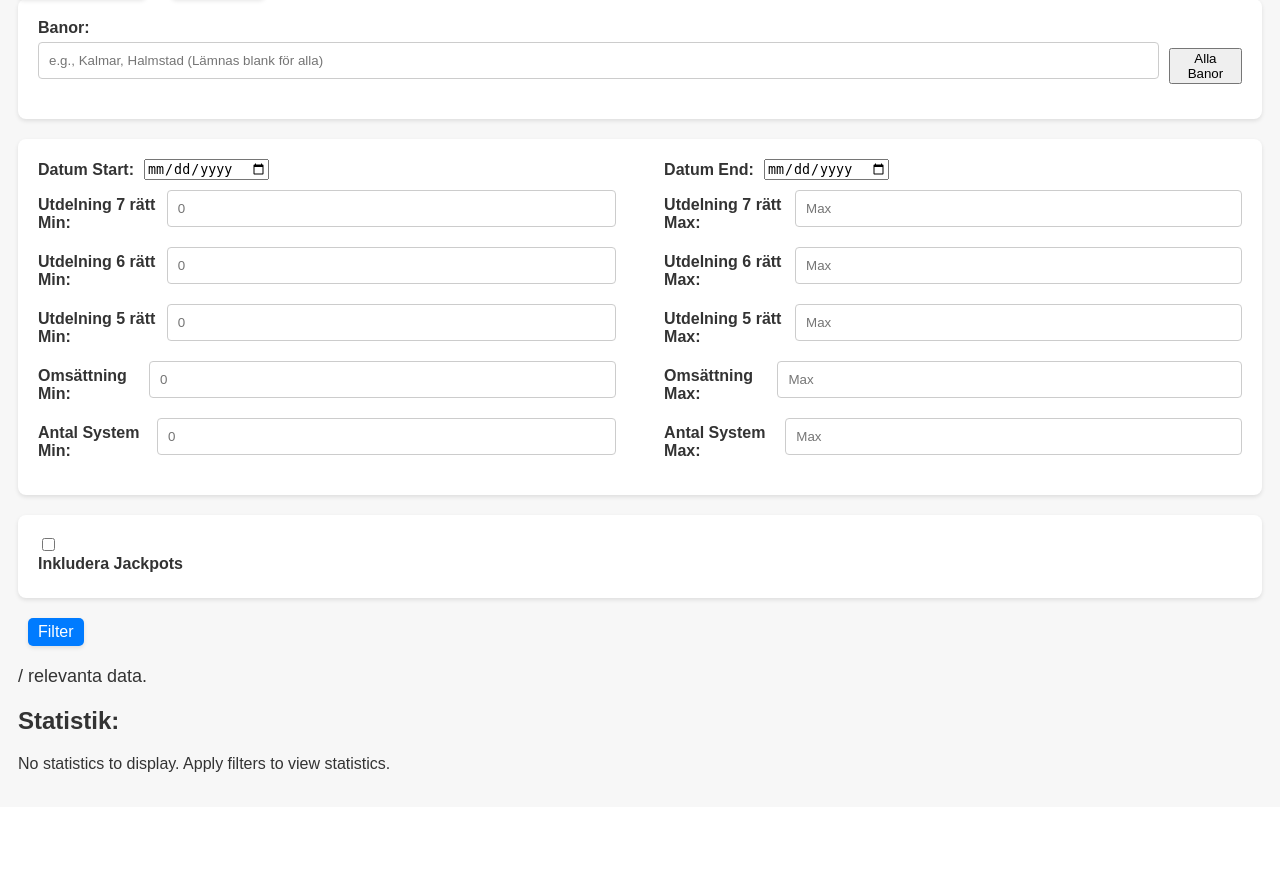
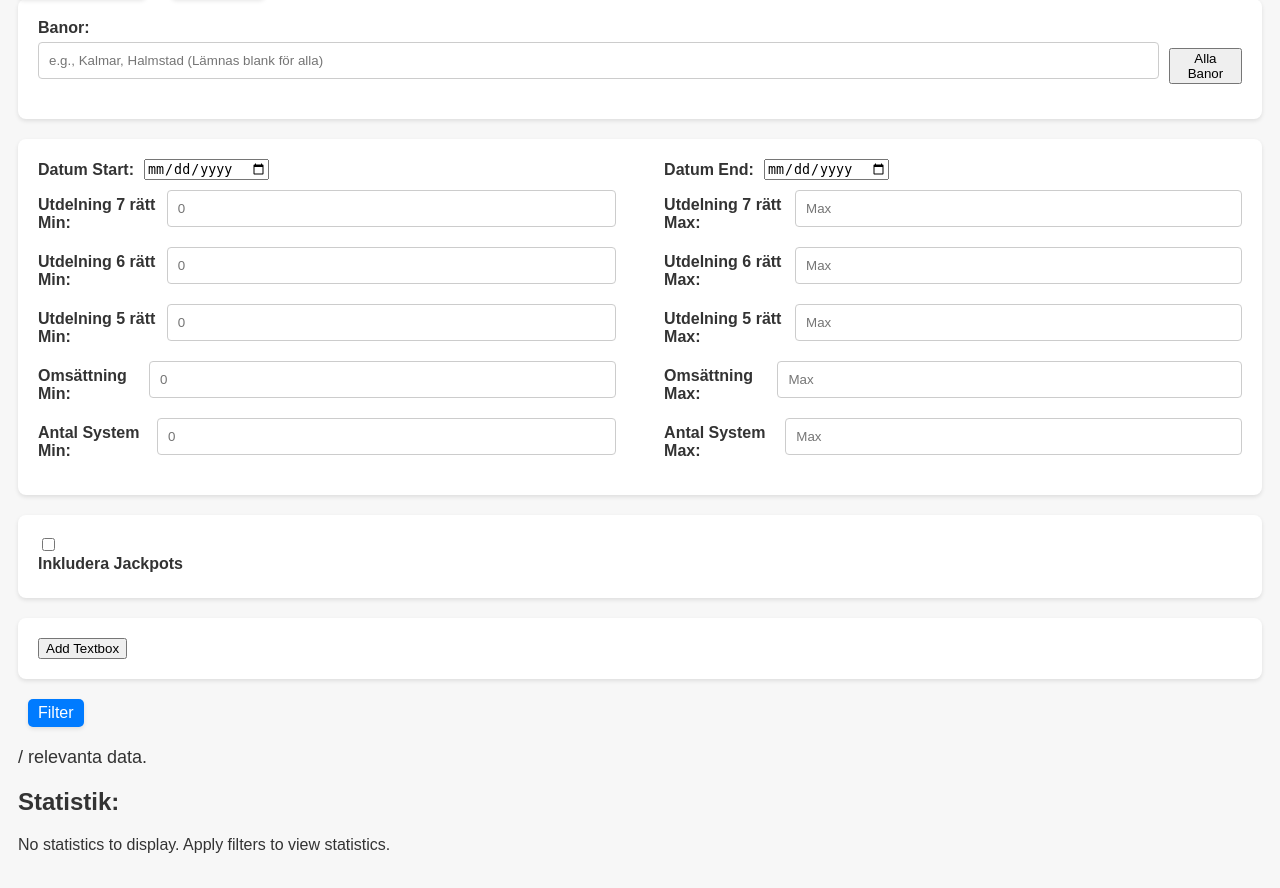
Before and after one commit to cniclas/v75_stats, a Flask app: page / in a window 1280 px wide. Shown: the part 48-936 px from the top of the page. Before the commit the page ends 820 px from the top, so only its background shows below. Run offline with Flask 3, Linux system fonts and the light colour scheme.

Commit message:
Dynamic adding textboxes

```diff
--- a/templates/index.html
+++ b/templates/index.html
@@ -104,6 +104,10 @@
         <label for="inkludera_jackpots">Inkludera Jackpots</label>
       </div>
 
+      <div class="form-section textbox-container">
+        <button type="button" id="add-textbox">Add Textbox</button>
+      </div>
+
       <button type="submit" class="button">Filter</button>
     </form>
 
@@ -138,5 +142,27 @@
         // Join all banor with comma and space, and set it as the input value
         document.getElementById('bana').value = allBanor.join(', ');
     }
+
+    // Add Textbox functionality
+    const addTextboxButton = document.getElementById('add-textbox');
+    const textboxContainer = document.querySelector('.textbox-container');
+    let textboxCount = 0;
+
+    addTextboxButton.addEventListener('click', () => {
+        textboxCount++;
+
+        const textbox = document.createElement('input');
+        textbox.type = 'text';
+        textbox.id = `textbox-${textboxCount}`;
+        // Add a class for styling (optional)
+        textbox.classList.add('textbox');
+
+        const label = document.createElement('label');
+        label.htmlFor = `textbox-${textboxCount}`;
+        label.textContent = `Textbox ${textboxCount}`;
+
+        textboxContainer.appendChild(label);
+        textboxContainer.appendChild(textbox);
+    });
 </script>
 </html>
```
